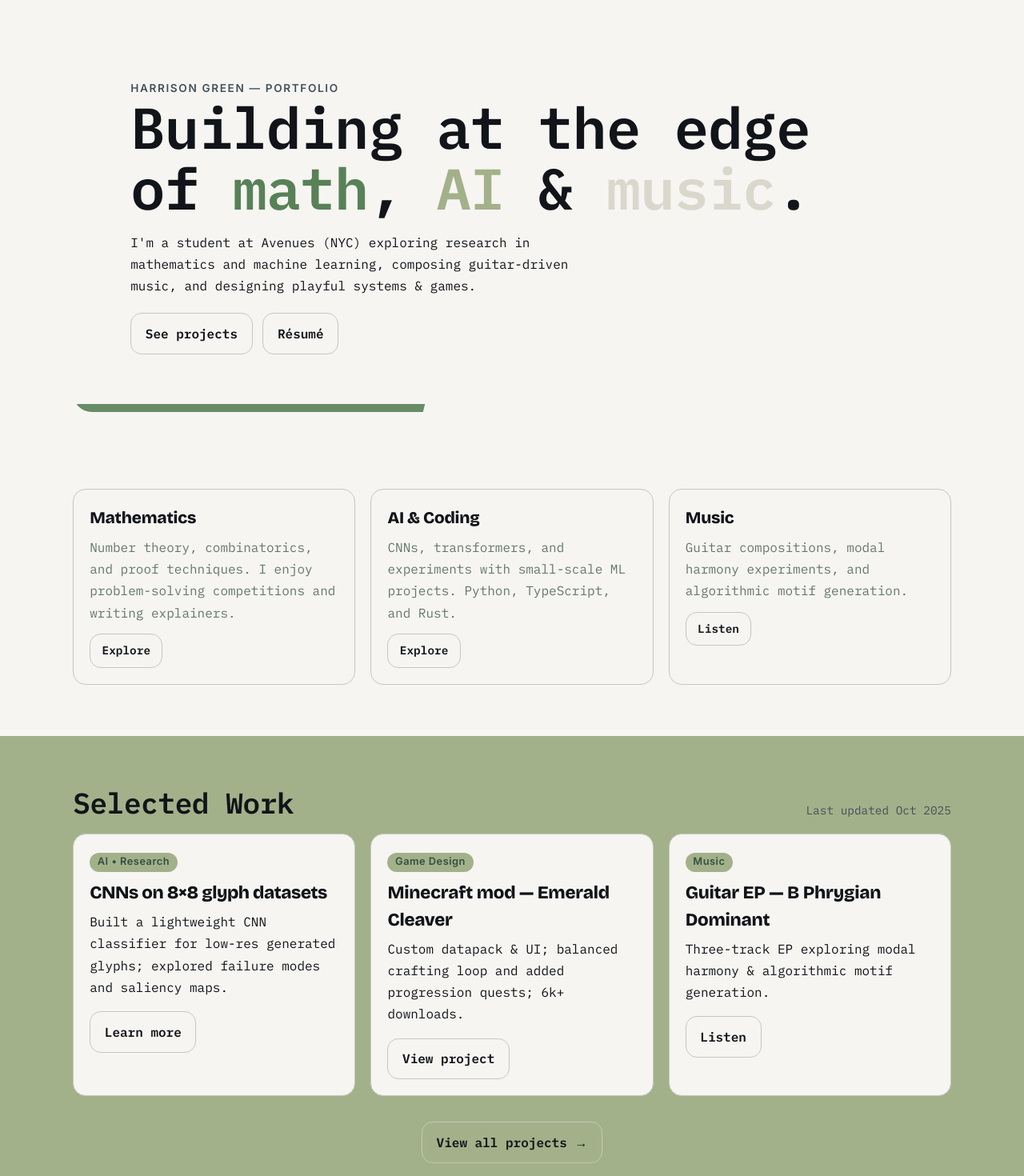
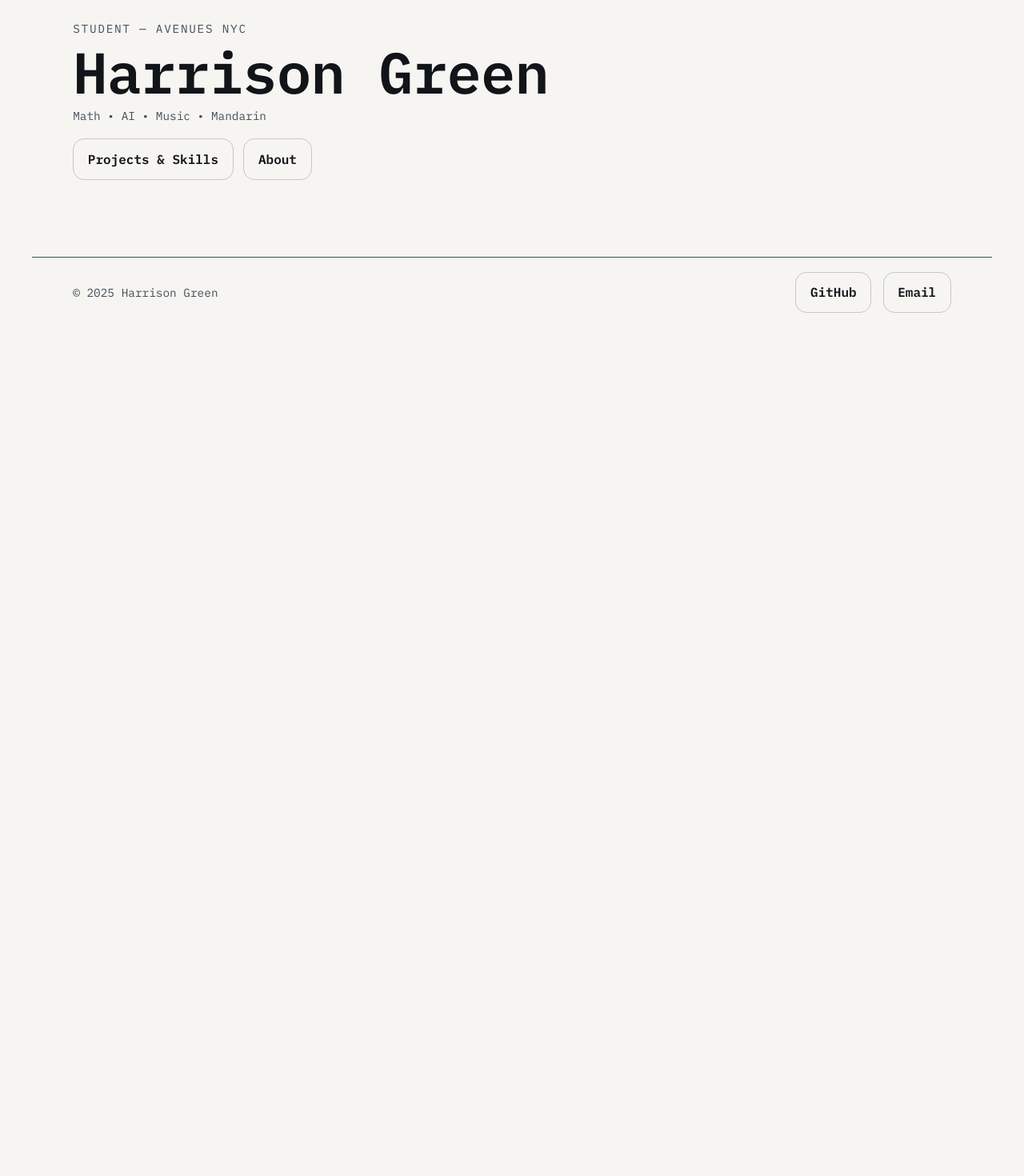
Before and after one commit to bingst0n/bingst0n.github.io, a Next.js app: page / in a window 1280 px wide. Shown: the part 100-1570 px from the top of the page at 80% size. After the commit the page ends 800 px from the top, so only its background shows below. Built offline with nearby package versions, Linux system fonts and the light colour scheme.

Commit message:
Lab refactor: minimal Home hero; Projects & Skills with monospace section headers, green rule, and metadata cards

```diff
--- a/app/page.tsx
+++ b/app/page.tsx
@@ -2,171 +2,23 @@ import Link from "next/link";
 
 export default function Home() {
   return (
-    <>
-      {/* Hero Section */}
+    <main aria-labelledby="home-title">
       <section className="section">
         <div className="container">
-          <div className="hero">
-            <span className="kicker">Harrison Green — Portfolio</span>
-            <h1>
-              Building at the edge of{" "}
-              <span style={{ color: "var(--emerald)" }}>math</span>,{" "}
-              <span style={{ color: "var(--light-green)" }}>AI</span> &{" "}
-              <span style={{ color: "var(--tea-green)" }}>music</span>.
-            </h1>
-            <p style={{ maxWidth: "58ch", marginTop: "1rem" }}>
-              I'm a student at Avenues (NYC) exploring research in mathematics and machine learning,
-              composing guitar-driven music, and designing playful systems & games.
-            </p>
-            <div
-              style={{
-                marginTop: "1.25rem",
-                display: "flex",
-                gap: "0.8rem",
-                flexWrap: "wrap",
-              }}
-            >
-              <Link href="#projects" className="btn">
-                See projects
-              </Link>
-              <Link href="/resume.pdf" className="btn">
-                Résumé
-              </Link>
+          <div className="grid-12" style={{ alignItems: 'center' }}>
+            <div style={{ gridColumn: 'span 7' }}>
+              <div className="mono" style={{ textTransform: 'uppercase', letterSpacing: '.12em' }}>Student — Avenues NYC</div>
+              <h1 id="home-title" className="display" style={{ fontFamily: 'var(--font-mono)', fontWeight: 700, marginTop: '.35rem' }}>Harrison Green</h1>
+              <p className="mono" style={{ marginTop: '.25rem' }}>Math • AI • Music • Mandarin</p>
+              <div style={{ marginTop: '1rem', display: 'flex', gap: '.8rem', flexWrap: 'wrap' }}>
+                <Link href="/projects-skills" className="btn">Projects & Skills</Link>
+                <Link href="/about" className="btn">About</Link>
+              </div>
             </div>
-            <div className="slab"></div>
+            <div style={{ gridColumn: 'span 5' }}></div>
           </div>
         </div>
       </section>
-
-      {/* Quick Links / About Snapshot */}
-      <section className="section" style={{ paddingTop: "32px" }}>
-        <div className="container">
-          <div style={{ display: "grid", gap: "1.2rem", gridTemplateColumns: "repeat(auto-fit, minmax(280px, 1fr))" }}>
-            <div className="card">
-              <h3 style={{ fontFamily: "var(--font-display)", fontWeight: 800, fontSize: "1.3rem", marginBottom: "0.5rem" }}>
-                Mathematics
-              </h3>
-              <p style={{ color: "var(--lapis-lazuli)", opacity: 0.75, marginBottom: "0.75rem" }}>
-                Number theory, combinatorics, and proof techniques. I enjoy problem-solving competitions and writing explainers.
-              </p>
-              <Link href="/projects-skills" className="btn" style={{ fontSize: "0.9rem", padding: "0.6rem 0.9rem" }}>
-                Explore
-              </Link>
-            </div>
-
-            <div className="card">
-              <h3 style={{ fontFamily: "var(--font-display)", fontWeight: 800, fontSize: "1.3rem", marginBottom: "0.5rem" }}>
-                AI & Coding
-              </h3>
-              <p style={{ color: "var(--lapis-lazuli)", opacity: 0.75, marginBottom: "0.75rem" }}>
-                CNNs, transformers, and experiments with small-scale ML projects. Python, TypeScript, and Rust.
-              </p>
-              <Link href="/projects" className="btn" style={{ fontSize: "0.9rem", padding: "0.6rem 0.9rem" }}>
-                Explore
-              </Link>
-            </div>
-
-            <div className="card">
-              <h3 style={{ fontFamily: "var(--font-display)", fontWeight: 800, fontSize: "1.3rem", marginBottom: "0.5rem" }}>
-                Music
-              </h3>
-              <p style={{ color: "var(--lapis-lazuli)", opacity: 0.75, marginBottom: "0.75rem" }}>
-                Guitar compositions, modal harmony experiments, and algorithmic motif generation.
-              </p>
-              <Link href="/projects-skills" className="btn" style={{ fontSize: "0.9rem", padding: "0.6rem 0.9rem" }}>
-                Listen
-              </Link>
-            </div>
-          </div>
-        </div>
-      </section>
-
-      {/* Featured Projects */}
-      <section id="projects" className="section" style={{ background: "var(--light-green)" }}>
-        <div className="container">
-          <div
-            style={{
-              display: "flex",
-              alignItems: "flex-end",
-              justifyContent: "space-between",
-              gap: "1rem",
-              marginBottom: "1.2rem",
-            }}
-          >
-            <h2>Selected Work</h2>
-            <span className="mono">Last updated Oct 2025</span>
-          </div>
-
-          <div className="grid grid-3">
-            <article className="card">
-              <div className="tag">AI • Research</div>
-              <h3
-                style={{
-                  margin: "0.6rem 0 0",
-                  fontFamily: "var(--font-display)",
-                  fontWeight: 800,
-                  fontSize: "1.4rem",
-                  letterSpacing: "-0.02em",
-                }}
-              >
-                CNNs on 8×8 glyph datasets
-              </h3>
-              <p style={{ margin: "0.4rem 0 1rem" }}>
-                Built a lightweight CNN classifier for low-res generated glyphs; explored failure modes and saliency maps.
-              </p>
-              <Link href="/projects-skills" className="btn">
-                Learn more
-              </Link>
-            </article>
-
-            <article className="card">
-              <div className="tag">Game Design</div>
-              <h3
-                style={{
-                  margin: "0.6rem 0 0",
-                  fontFamily: "var(--font-display)",
-                  fontWeight: 800,
-                  fontSize: "1.4rem",
-                }}
-              >
-                Minecraft mod — Emerald Cleaver
-              </h3>
-              <p style={{ margin: "0.4rem 0 1rem" }}>
-                Custom datapack & UI; balanced crafting loop and added progression quests; 6k+ downloads.
-              </p>
-              <Link href="/projects-skills" className="btn">
-                View project
-              </Link>
-            </article>
-
-            <article className="card">
-              <div className="tag">Music</div>
-              <h3
-                style={{
-                  margin: "0.6rem 0 0",
-                  fontFamily: "var(--font-display)",
-                  fontWeight: 800,
-                  fontSize: "1.4rem",
-                }}
-              >
-                Guitar EP — B Phrygian Dominant
-              </h3>
-              <p style={{ margin: "0.4rem 0 1rem" }}>
-                Three-track EP exploring modal harmony & algorithmic motif generation.
-              </p>
-              <Link href="/projects-skills" className="btn">
-                Listen
-              </Link>
-            </article>
-          </div>
-
-          <div style={{ marginTop: "2rem", textAlign: "center" }}>
-            <Link href="/projects-skills" className="btn" style={{ fontSize: "1rem" }}>
-              View all projects →
-            </Link>
-          </div>
-        </div>
-      </section>
-    </>
+    </main>
   );
 }
--- a/app/projects-skills/page.tsx
+++ b/app/projects-skills/page.tsx
@@ -9,23 +9,26 @@ export default function ProjectsSkillsPage() {
   return (
     <>
       {/* Intro */}
-      <section className="section" style={{ background: 'var(--tea-green)' }}>
+      <section className="section">
         <div className="container">
-          <h1 className="display" style={{ fontFamily: 'var(--font-display)', fontWeight: 800 }}>
+          <h1 className="display" style={{ fontFamily: 'var(--font-mono)', fontWeight: 700 }}>
             Exploring systems — mathematical, musical, and human.
           </h1>
-          <p style={{ maxWidth: '65ch', marginTop: '0.8rem' }}>
-            This page showcases my core disciplines with selected projects in each. Each section is a small
-            exhibit—focused, visual, and scannable.
+          <p className="mono" style={{ maxWidth: '65ch', marginTop: '0.8rem' }}>
+            Evidence of work across math, AI/coding, music, and Mandarin.
           </p>
         </div>
       </section>
 
       {/* Math */}
-      <section className="section" style={{ background: 'var(--tea-green)' }}>
+      <section className="section">
         <div className="container">
-          <h2 style={{ fontFamily: 'var(--font-display)', fontWeight: 800 }}>Mathematics</h2>
-          <p className="mono" style={{ opacity: 0.9, marginTop: '0.25rem' }}>
+          <div>
+            <div className="mono" style={{ textTransform: 'uppercase', letterSpacing: '.12em' }}>Discipline</div>
+            <h2 style={{ fontFamily: 'var(--font-mono)', fontWeight: 700, marginTop: '.25rem' }}>Mathematics</h2>
+            <div className="rule" style={{ marginTop: '.4rem', maxWidth: '320px' }} />
+          </div>
+          <p className="mono" style={{ opacity: 0.9, marginTop: '0.6rem' }}>
             The language of structure — from geometry to computation.
           </p>
           <div style={{ display: 'grid', gridTemplateColumns: '1.2fr 1fr', gap: '1.2rem', marginTop: '1rem' }}>
@@ -37,22 +40,25 @@ export default function ProjectsSkillsPage() {
             </div>
             <div className="grid" style={{ gridTemplateColumns: '1fr', gap: '0.9rem' }}>
               <article className="card">
-                <h3 style={{ fontFamily: 'var(--font-display)', fontWeight: 800 }}>Constructing Integer Lengths</h3>
-                <p style={{ marginTop: '0.35rem' }}>
+                <h3 style={{ fontFamily: 'var(--font-mono)', fontWeight: 700 }}>Constructing Integer Lengths</h3>
+                <p className="mono" style={{ marginTop: '0.35rem' }}>
                   Compass-and-straightedge constructions for integer distances and their algebraic interpretation.
                 </p>
+                <div className="mono" style={{ marginTop: '.4rem', fontSize: '.9rem', opacity: .85 }}>2025 • Geometry</div>
               </article>
               <article className="card">
-                <h3 style={{ fontFamily: 'var(--font-display)', fontWeight: 800 }}>Forward & Backward Propagation</h3>
-                <p style={{ marginTop: '0.35rem' }}>
+                <h3 style={{ fontFamily: 'var(--font-mono)', fontWeight: 700 }}>Forward & Backward Propagation</h3>
+                <p className="mono" style={{ marginTop: '0.35rem' }}>
                   A proof-oriented explanation of neural-network calculus.
                 </p>
+                <div className="mono" style={{ marginTop: '.4rem', fontSize: '.9rem', opacity: .85 }}>2025 • Calculus</div>
               </article>
               <article className="card">
-                <h3 style={{ fontFamily: 'var(--font-display)', fontWeight: 800 }}>Ongoing Research</h3>
-                <p style={{ marginTop: '0.35rem' }}>
+                <h3 style={{ fontFamily: 'var(--font-mono)', fontWeight: 700 }}>Ongoing Research</h3>
+                <p className="mono" style={{ marginTop: '0.35rem' }}>
                   Current work in geometric construction methods and discrete structure.
                 </p>
+                <div className="mono" style={{ marginTop: '.4rem', fontSize: '.9rem', opacity: .85 }}>2025– • Research</div>
               </article>
             </div>
           </div>
@@ -60,10 +66,14 @@ export default function ProjectsSkillsPage() {
       </section>
 
       {/* AI & Coding */}
-      <section className="section" style={{ background: 'var(--light-green)' }}>
+      <section className="section">
         <div className="container">
-          <h2 style={{ fontFamily: 'var(--font-display)', fontWeight: 800 }}>AI & Coding</h2>
-          <p className="mono" style={{ opacity: 0.9, marginTop: '0.25rem' }}>
+          <div>
+            <div className="mono" style={{ textTransform: 'uppercase', letterSpacing: '.12em' }}>Discipline</div>
+            <h2 style={{ fontFamily: 'var(--font-mono)', fontWeight: 700, marginTop: '.25rem' }}>AI & Coding</h2>
+            <div className="rule" style={{ marginTop: '.4rem', maxWidth: '320px' }} />
+          </div>
+          <p className="mono" style={{ opacity: 0.9, marginTop: '0.6rem' }}>
             Understanding how systems learn — and how we teach them.
           </p>
           <p style={{ maxWidth: '70ch', marginTop: '1rem' }}>
@@ -73,30 +83,33 @@ export default function ProjectsSkillsPage() {
           <div className="grid grid-3" style={{ marginTop: '1rem' }}>
             <article className="card">
               <div className="tag">CNN</div>
-              <h3 style={{ fontFamily: 'var(--font-display)', fontWeight: 800, marginTop: '0.4rem' }}>CNN on 8×8 Glyphs</h3>
-              <p style={{ marginTop: '0.35rem' }}>
+              <h3 style={{ fontFamily: 'var(--font-mono)', fontWeight: 700, marginTop: '0.4rem' }}>CNN on 8×8 Glyphs</h3>
+              <p className="mono" style={{ marginTop: '0.35rem' }}>
                 A lightweight convolutional network analyzing small, interpretable datasets.
               </p>
+              <div className="mono" style={{ marginTop: '.4rem', fontSize: '.9rem', opacity: .85 }}>2025 • Python • PyTorch</div>
               <div style={{ marginTop: '0.6rem', display: 'flex', gap: '.6rem', flexWrap: 'wrap' }}>
                 <Link className="btn" href="/projects-skills">Details</Link>
               </div>
             </article>
             <article className="card">
               <div className="tag">Game Design</div>
-              <h3 style={{ fontFamily: 'var(--font-display)', fontWeight: 800, marginTop: '0.4rem' }}>Emerald Cleaver Mod</h3>
-              <p style={{ marginTop: '0.35rem' }}>
+              <h3 style={{ fontFamily: 'var(--font-mono)', fontWeight: 700, marginTop: '0.4rem' }}>Emerald Cleaver Mod</h3>
+              <p className="mono" style={{ marginTop: '0.35rem' }}>
                 A Minecraft datapack blending design balance, scripting, and player progression.
               </p>
+              <div className="mono" style={{ marginTop: '.4rem', fontSize: '.9rem', opacity: .85 }}>2024 • Datapack • Design</div>
               <div style={{ marginTop: '0.6rem', display: 'flex', gap: '.6rem', flexWrap: 'wrap' }}>
                 <Link className="btn" href="/projects-skills">View</Link>
               </div>
             </article>
             <article className="card">
               <div className="tag">Web</div>
-              <h3 style={{ fontFamily: 'var(--font-display)', fontWeight: 800, marginTop: '0.4rem' }}>This Website</h3>
-              <p style={{ marginTop: '0.35rem' }}>
+              <h3 style={{ fontFamily: 'var(--font-mono)', fontWeight: 700, marginTop: '0.4rem' }}>This Website</h3>
+              <p className="mono" style={{ marginTop: '0.35rem' }}>
                 Portfolio built with Next.js and AI-assisted development in Windsurf.
               </p>
+              <div className="mono" style={{ marginTop: '.4rem', fontSize: '.9rem', opacity: .85 }}>2025 • Next.js • TypeScript</div>
               <div style={{ marginTop: '0.6rem', display: 'flex', gap: '.6rem', flexWrap: 'wrap' }}>
                 <Link className="btn" href="/">Home</Link>
               </div>
@@ -108,8 +121,12 @@ export default function ProjectsSkillsPage() {
       {/* Music */}
       <section className="section" style={{ background: 'var(--brunswick-green)', color: 'var(--tea-green)' }}>
         <div className="container">
-          <h2 style={{ fontFamily: 'var(--font-display)', fontWeight: 800 }}>Music</h2>
-          <p className="mono" style={{ opacity: 0.9, marginTop: '0.25rem', color: 'var(--tea-green)' }}>
+          <div>
+            <div className="mono" style={{ textTransform: 'uppercase', letterSpacing: '.12em', color: 'var(--tea-green)' }}>Discipline</div>
+            <h2 style={{ fontFamily: 'var(--font-mono)', fontWeight: 700, color: 'var(--tea-green)', marginTop: '.25rem' }}>Music</h2>
+            <div className="rule" style={{ marginTop: '.4rem', maxWidth: '320px', background: 'var(--tea-green)' }} />
+          </div>
+          <p className="mono" style={{ opacity: 0.9, marginTop: '0.6rem', color: 'var(--tea-green)' }}>
             Where structure meets emotion.
           </p>
           <p style={{ maxWidth: '70ch', marginTop: '1rem' }}>
@@ -119,18 +136,21 @@ export default function ProjectsSkillsPage() {
           <div className="grid grid-3" style={{ marginTop: '1rem' }}>
             <article className="card" style={{ background: 'color-mix(in srgb, var(--tea-green) 85%, transparent)' }}>
               <div className="tag">EP</div>
-              <h3 style={{ fontFamily: 'var(--font-display)', fontWeight: 800, marginTop: '0.4rem' }}>B Phrygian Dominant EP</h3>
-              <p style={{ marginTop: '0.35rem' }}>A three-track study in mode and tension.</p>
+              <h3 style={{ fontFamily: 'var(--font-mono)', fontWeight: 700, marginTop: '0.4rem' }}>B Phrygian Dominant EP</h3>
+              <p className="mono" style={{ marginTop: '0.35rem' }}>A three-track study in mode and tension.</p>
+              <div className="mono" style={{ marginTop: '.4rem', fontSize: '.9rem', opacity: .9 }}>2024 • Guitar • Modal</div>
             </article>
             <article className="card" style={{ background: 'color-mix(in srgb, var(--tea-green) 85%, transparent)' }}>
               <div className="tag">Sketches</div>
-              <h3 style={{ fontFamily: 'var(--font-display)', fontWeight: 800, marginTop: '0.4rem' }}>Algorithmic Sketches</h3>
-              <p style={{ marginTop: '0.35rem' }}>Melodies generated via code, refined by hand.</p>
+              <h3 style={{ fontFamily: 'var(--font-mono)', fontWeight: 700, marginTop: '0.4rem' }}>Algorithmic Sketches</h3>
+              <p className="mono" style={{ marginTop: '0.35rem' }}>Melodies generated via code, refined by hand.</p>
+              <div className="mono" style={{ marginTop: '.4rem', fontSize: '.9rem', opacity: .9 }}>2025 • Code • Composition</div>
             </article>
             <article className="card" style={{ background: 'color-mix(in srgb, var(--tea-green) 85%, transparent)' }}>
               <div className="tag">Live</div>
-              <h3 style={{ fontFamily: 'var(--font-display)', fontWeight: 800, marginTop: '0.4rem' }}>School Showcase Performance</h3>
-              <p style={{ marginTop: '0.35rem' }}>Live arrangement exploring contrast between composed and improvised motifs.</p>
+              <h3 style={{ fontFamily: 'var(--font-mono)', fontWeight: 700, marginTop: '0.4rem' }}>School Showcase Performance</h3>
+              <p className="mono" style={{ marginTop: '0.35rem' }}>Live arrangement exploring contrast between composed and improvised motifs.</p>
+              <div className="mono" style={{ marginTop: '.4rem', fontSize: '.9rem', opacity: .9 }}>2024 • Performance</div>
             </article>
           </div>
         </div>
@@ -139,8 +159,12 @@ export default function ProjectsSkillsPage() {
       {/* Mandarin */}
       <section className="section" style={{ background: 'var(--sage)' }}>
         <div className="container">
-          <h2 style={{ fontFamily: 'var(--font-display)', fontWeight: 800 }}>Mandarin</h2>
-          <p className="mono" style={{ opacity: 0.9, marginTop: '0.25rem' }}>
+          <div>
+            <div className="mono" style={{ textTransform: 'uppercase', letterSpacing: '.12em' }}>Discipline</div>
+            <h2 style={{ fontFamily: 'var(--font-mono)', fontWeight: 700, marginTop: '.25rem' }}>Mandarin</h2>
+            <div className="rule" style={{ marginTop: '.4rem', maxWidth: '320px' }} />
+          </div>
+          <p className="mono" style={{ opacity: 0.9, marginTop: '0.6rem' }}>
             Connecting communities through language.
           </p>
           <p style={{ maxWidth: '70ch', marginTop: '1rem' }}>
@@ -150,18 +174,21 @@ export default function ProjectsSkillsPage() {
           <div className="grid grid-3" style={{ marginTop: '1rem' }}>
             <article className="card">
               <div className="tag">Translation</div>
-              <h3 style={{ fontFamily: 'var(--font-display)', fontWeight: 800, marginTop: '0.4rem' }}>AI Literacy Translations</h3>
-              <p style={{ marginTop: '0.35rem' }}>Co-translated beginner guides for Chinese-speaking families.</p>
+              <h3 style={{ fontFamily: 'var(--font-mono)', fontWeight: 700, marginTop: '0.4rem' }}>AI Literacy Translations</h3>
+              <p className="mono" style={{ marginTop: '0.35rem' }}>Co-translated beginner guides for Chinese-speaking families.</p>
+              <div className="mono" style={{ marginTop: '.4rem', fontSize: '.9rem', opacity: .85 }}>2024 • Community</div>
             </article>
             <article className="card">
               <div className="tag">Notes</div>
-              <h3 style={{ fontFamily: 'var(--font-display)', fontWeight: 800, marginTop: '0.4rem' }}>Yunnan Cultural Notes (中英)</h3>
-              <p style={{ marginTop: '0.35rem' }}>Bilingual reflections on technology and tradition in rural China.</p>
+              <h3 style={{ fontFamily: 'var(--font-mono)', fontWeight: 700, marginTop: '0.4rem' }}>Yunnan Cultural Notes (中英)</h3>
+              <p className="mono" style={{ marginTop: '0.35rem' }}>Bilingual reflections on technology and tradition in rural China.</p>
+              <div className="mono" style={{ marginTop: '.4rem', fontSize: '.9rem', opacity: .85 }}>2023 • Field Notes</div>
             </article>
             <article className="card">
               <div className="tag">Tutoring</div>
-              <h3 style={{ fontFamily: 'var(--font-display)', fontWeight: 800, marginTop: '0.4rem' }}>Heritage Tutoring</h3>
-              <p style={{ marginTop: '0.35rem' }}>Volunteer sessions improving reading fluency for younger students.</p>
+              <h3 style={{ fontFamily: 'var(--font-mono)', fontWeight: 700, marginTop: '0.4rem' }}>Heritage Tutoring</h3>
+              <p className="mono" style={{ marginTop: '0.35rem' }}>Volunteer sessions improving reading fluency for younger students.</p>
+              <div className="mono" style={{ marginTop: '.4rem', fontSize: '.9rem', opacity: .85 }}>2022– • Tutoring</div>
             </article>
           </div>
         </div>
```
